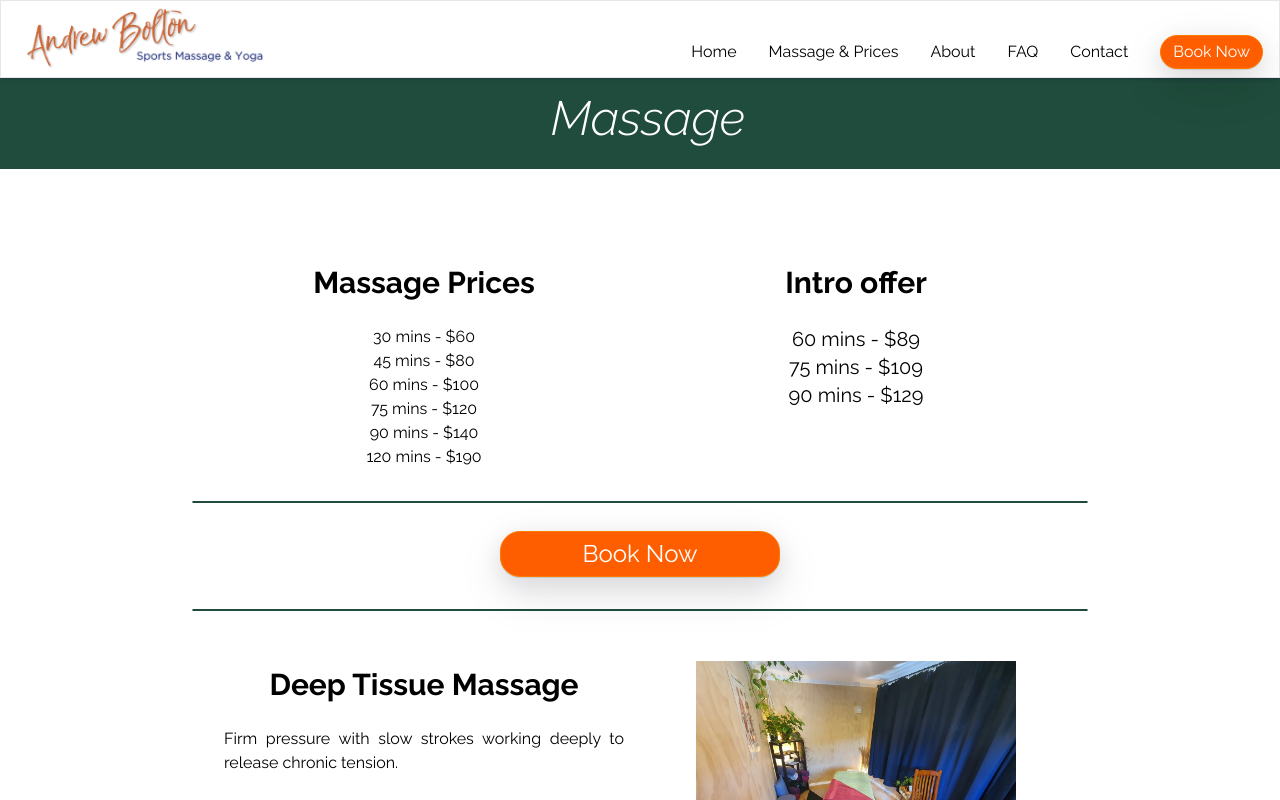
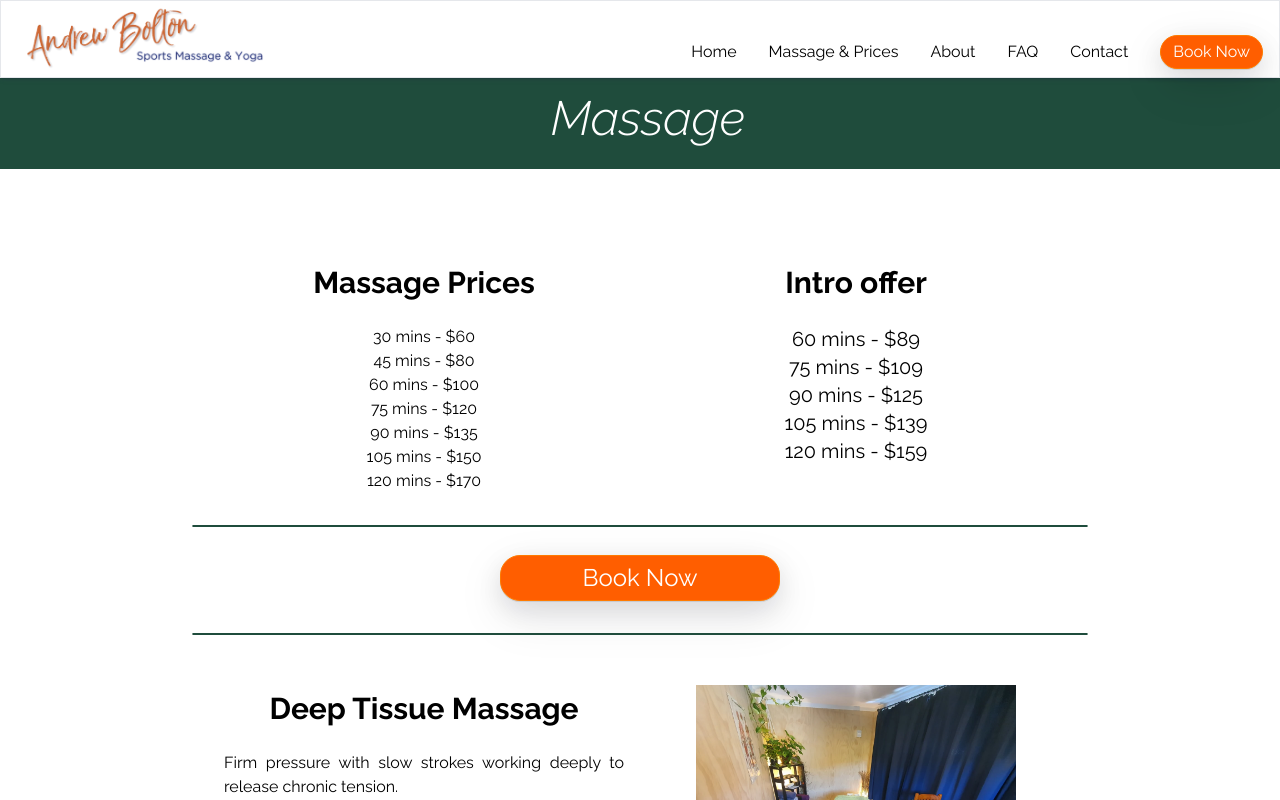
Before and after one commit to andrew-molten/absmassage, a Next.js app: page /massageprices in a window 1280 px wide. Shown: the top 800 px of the page. Built offline with nearby package versions, Linux system fonts and the light colour scheme; a web font is replaced by a local one.

Commit message:
update prices

```diff
--- a/src/app/massageprices/page.tsx
+++ b/src/app/massageprices/page.tsx
@@ -44,9 +44,11 @@ export default function massageprices() {
               <br />
               75 mins - $120
               <br />
-              90 mins - $140
+              90 mins - $135
               <br />
-              120 mins - $190
+              105 mins - $150
+              <br />
+              120 mins - $170
             </p>
           </div>
           <div className="column center">
@@ -56,8 +58,11 @@ export default function massageprices() {
               <br />
               75 mins - $109
               <br />
-              90 mins - $129
+              90 mins - $125
               <br />
+              105 mins - $139
+              <br />
+              120 mins - $159
             </p>
           </div>
         </div>
```
